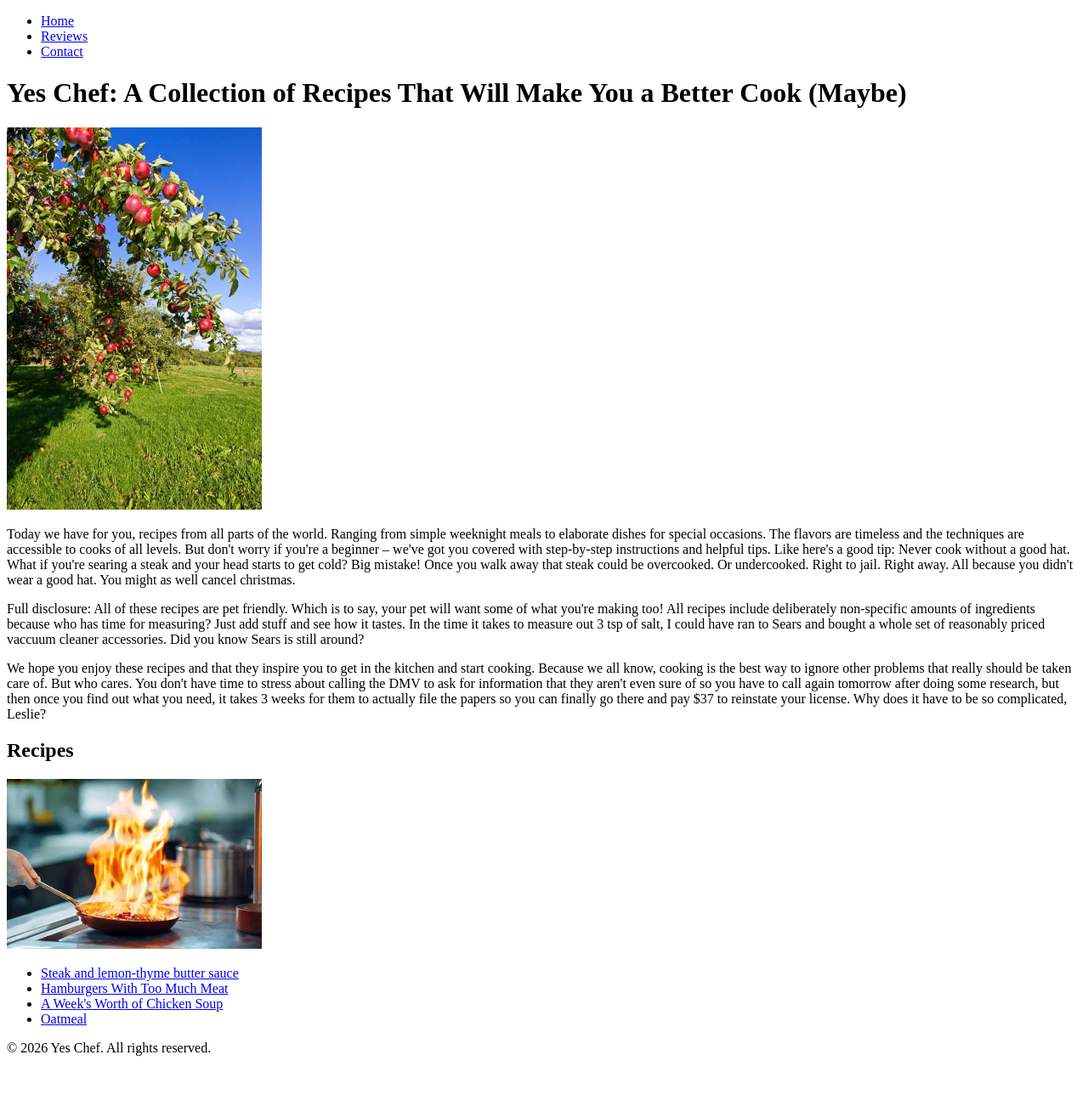
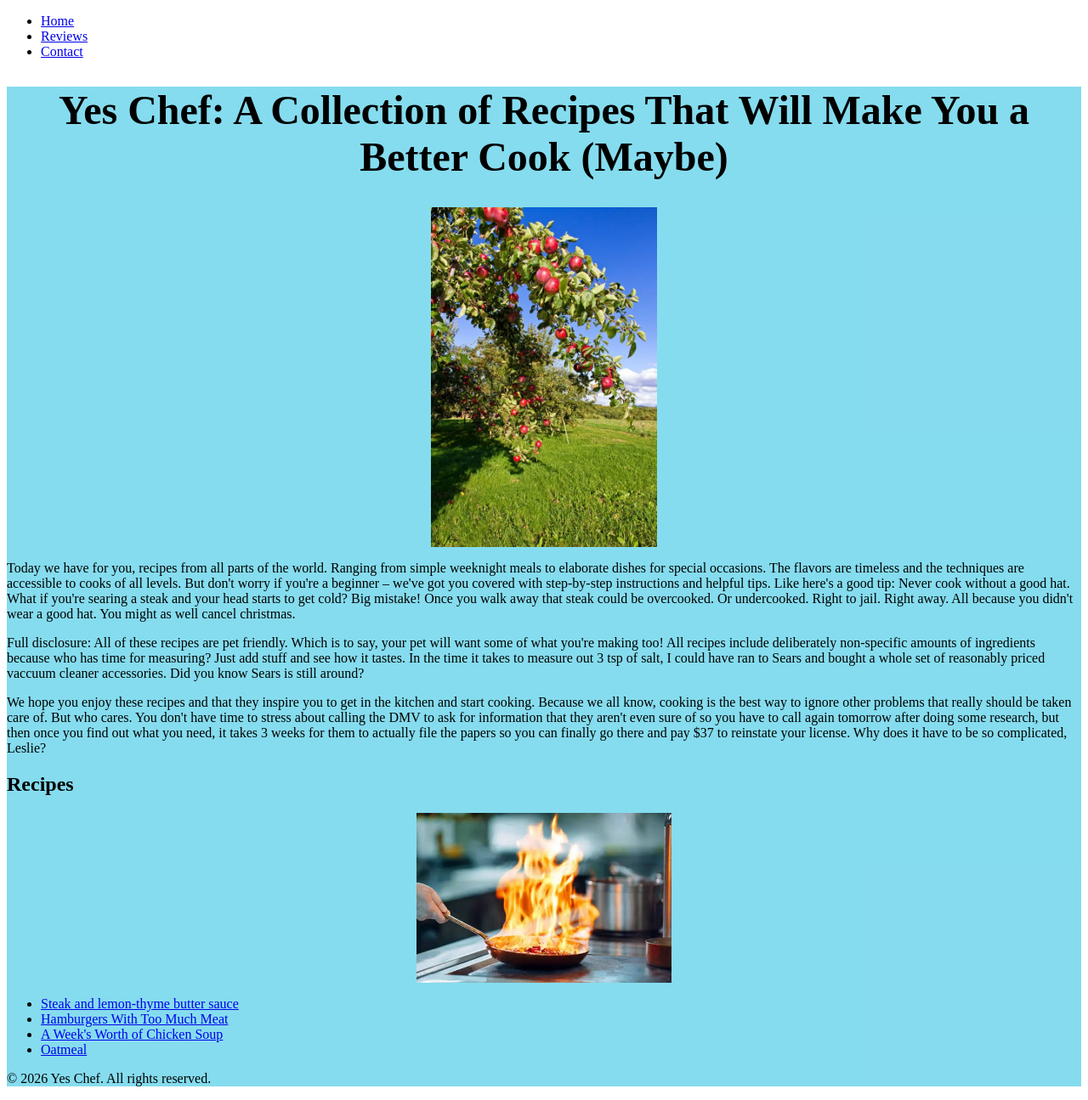
Before and after one commit to Goatlord/odin-recipes, a plain HTML site: page index.html in a window 1280 px wide. Shown: the whole page at 85% size. Before the commit the page ends 1259 px from the top, so only its background shows below. Drawn offline with Linux system fonts and the light colour scheme.

Commit message:
Initial CSS

```diff
--- /dev/null
+++ b/css/styles.css
@@ -0,0 +1,27 @@
+main {
+    margin: 0;
+    padding: 0;
+    box-sizing: border-box;
+    background-color: #70d6ebd8;
+}
+
+h1 {
+    text-align: center;
+    color: #000000;
+    font-size: 3rem;
+    margin-top: 2rem;
+}
+
+#apple-tree {
+    display: block;
+    margin: 0 auto;
+    max-width: 100%;
+    height: 400px;
+}
+
+#pan-fire {
+    display: block;
+    margin: 0 auto;
+    max-width: 100%;
+    height: 200px;
+}
--- a/index.html
+++ b/index.html
@@ -3,6 +3,7 @@
 <head>
     <meta charset="UTF-8">
     <meta name="viewport" content="width=device-width, initial-scale=1.0">
+    <link rel="stylesheet" href="css/styles.css">
     <title>Yes Chef</title>
 </head>
 <body>
@@ -16,7 +17,7 @@
     <main>
         <h1>Yes Chef: A Collection of Recipes That Will Make You a Better Cook (Maybe)</h1>
 
-        <img src="images/apple-tree.jpg" alt="an apple tree in a grassland" width="300">
+        <img id="apple-tree" src="images/apple-tree.jpg" alt="an apple tree in a grassland">
 
         <p>Today we have for you, recipes from all parts of the world. Ranging from simple weeknight meals to elaborate dishes for special occasions. The flavors are timeless and the techniques are accessible to cooks of all levels. But don't worry if you're a beginner – we've got you covered with step-by-step instructions and helpful tips. Like here's a good tip: Never cook without a good hat. What if you're searing a steak and your head starts to get cold? Big mistake! Once you walk away that steak could be overcooked. Or undercooked. Right to jail. Right away. All because you didn't wear a good hat. You might as well cancel christmas.</p>
 
@@ -27,7 +28,7 @@
 
         <h2>Recipes</h2>
 
-        <img src="images/pan-fire.jpg" alt="A pan on fire" width="300">
+        <img id="pan-fire" src="images/pan-fire.jpg" alt="A pan on fire" width="300">
 
         <ul>
             <li><a href="pages/recipe1.html">Steak and lemon-thyme butter sauce</a></li>
```
